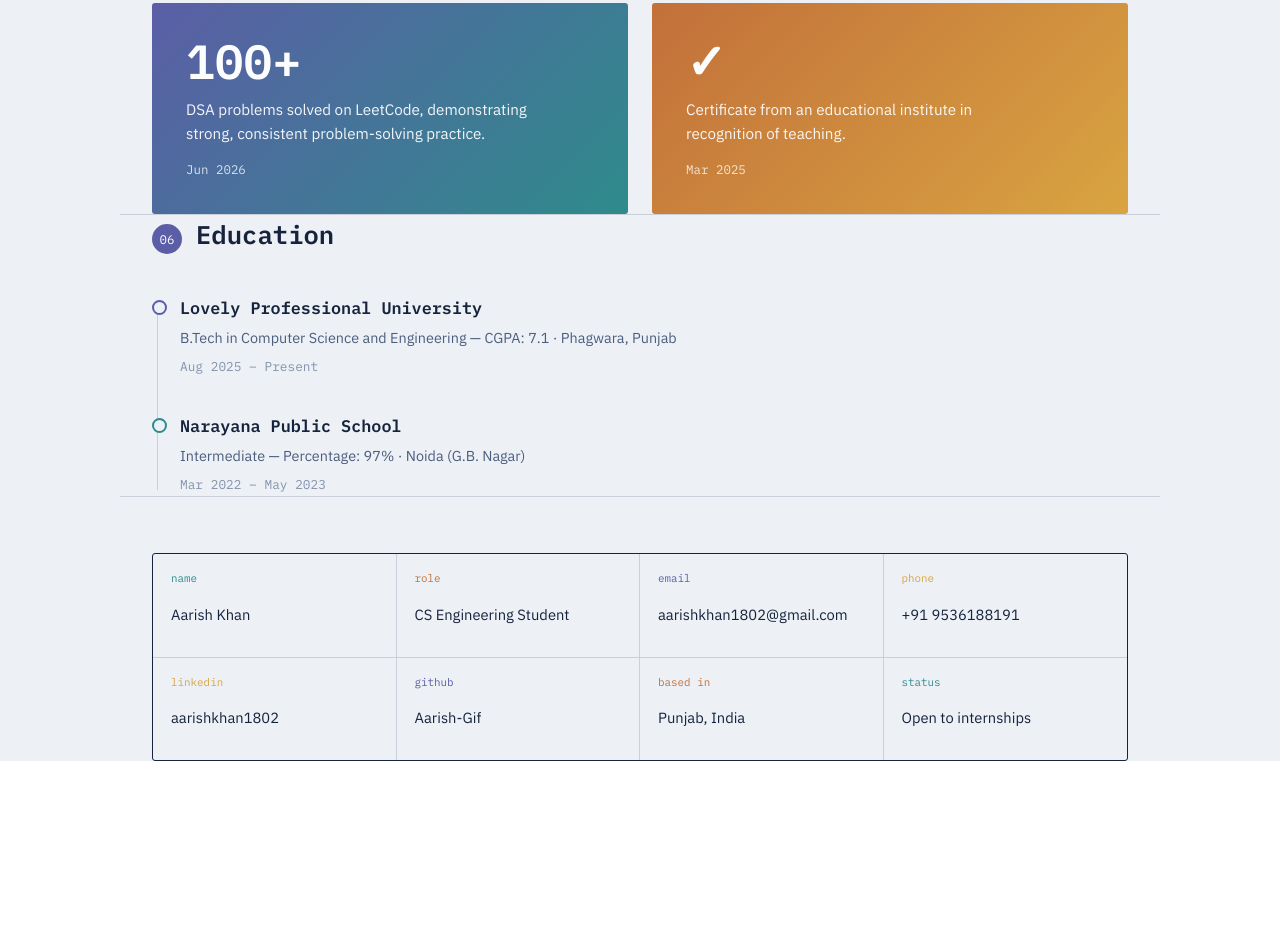
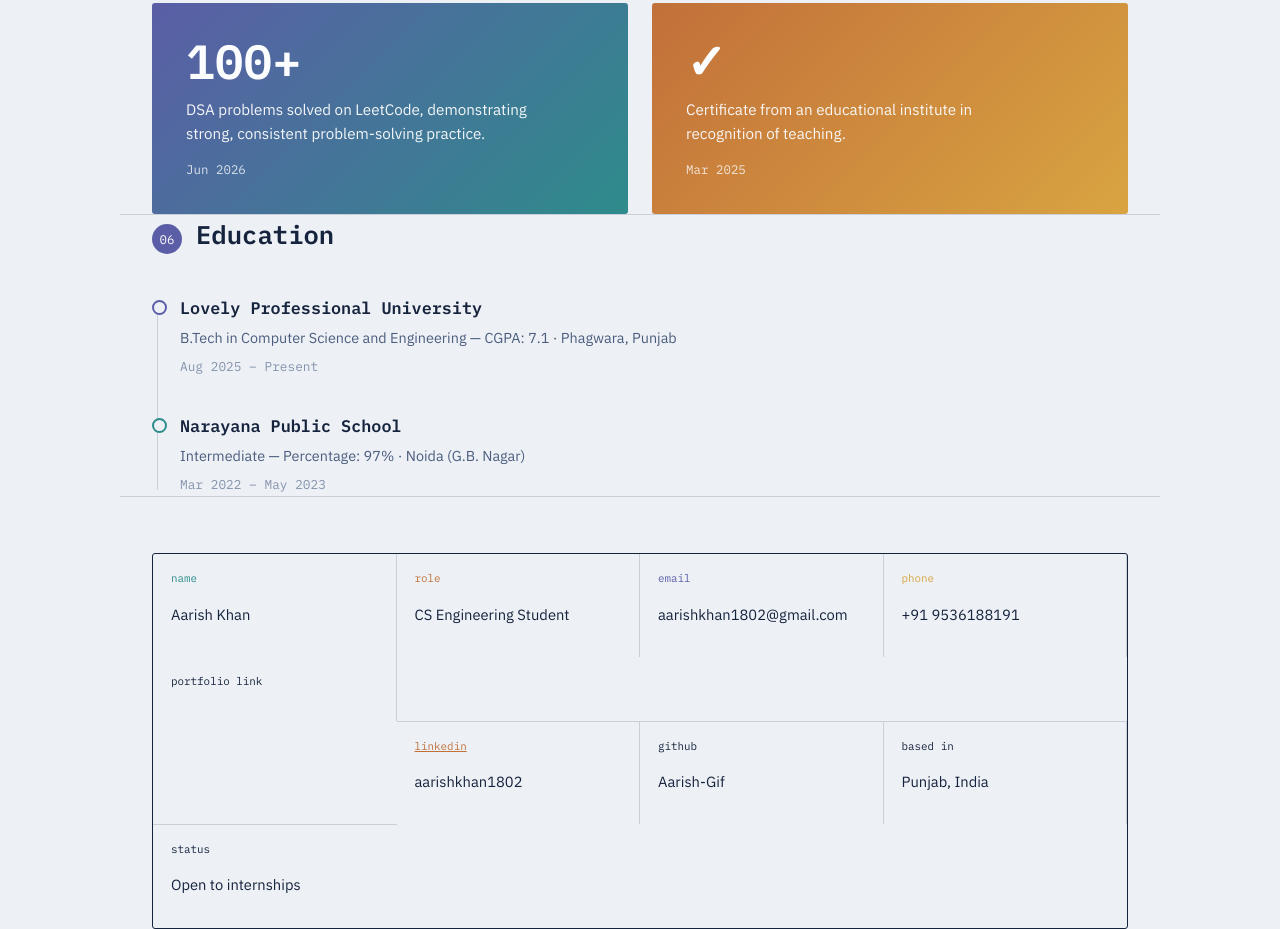
Before and after one commit to Aarish-gif/portfolio, a website: page index.html in a window 1280 px wide. Shown: the part 2145-3074 px from the top of the page. Before the commit the page ends 2906 px from the top, so only its background shows below. Drawn offline with Linux system fonts and the light colour scheme.

Commit message:
Add portfolio link to index.html

```diff
--- a/index.html
+++ b/index.html
@@ -731,6 +731,7 @@
       <div class="tb-cell"><p class="k">role</p><p class="v">CS Engineering Student</p></div>
       <div class="tb-cell"><p class="k">email</p><p class="v"><a href="mailto:aarishkhan1802@gmail.com">aarishkhan1802@gmail.com</a></p></div>
       <div class="tb-cell"><p class="k">phone</p><p class="v"><a href="tel:+919536188191">+91 9536188191</a></p></div>
+      <div class="tb-cell"><p class="k">portfolio link</p><p class ="v"><a href="https://portfolio-aarish5.vercel.app/>https://portfolio-aarish5.vercel.app/<a></p></div>
     </div>
     <div class="tb-row">
       <div class="tb-cell"><p class="k">linkedin</p><p class="v"><a href="https://www.linkedin.com/in/aarishkhan1802/" target="_blank" rel="noopener">aarishkhan1802</a></p></div>
```
